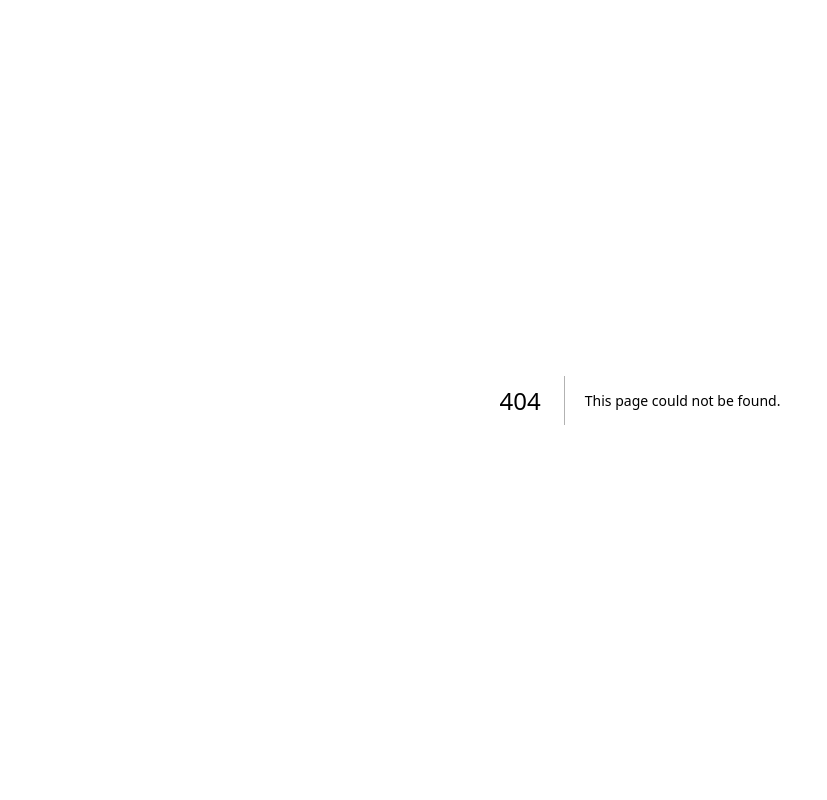
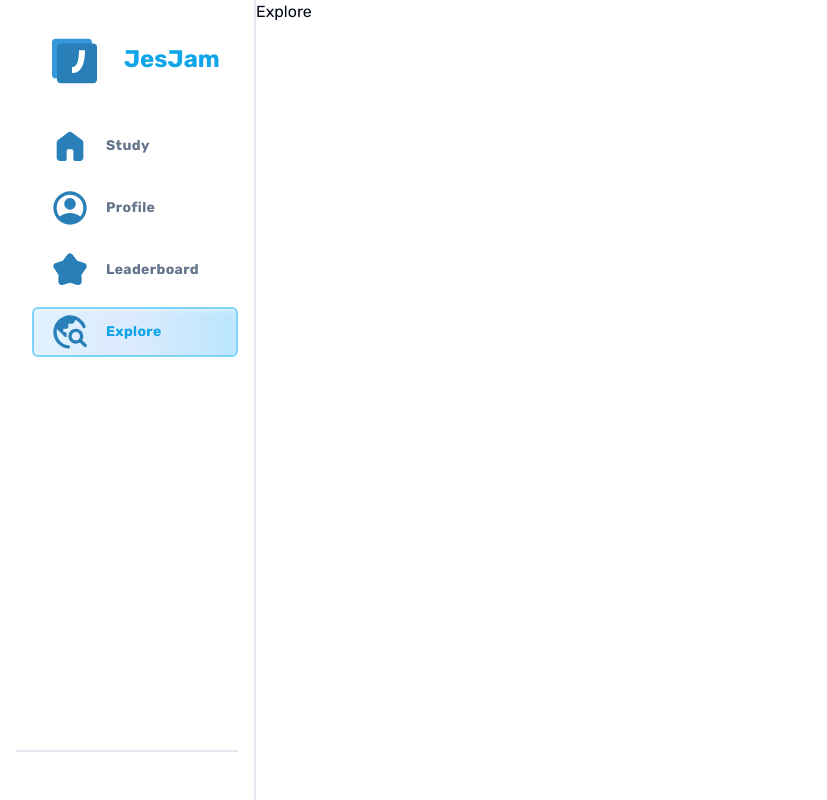
Before and after one commit to Jes-Jam/JesJam-WebApp, a Next.js app: page /explore in a window 1280 px wide. Before the commit this address had no page. Shown: the whole page, without its empty margins (0-827 px from the left). Built offline with nearby package versions, Linux system fonts and the light colour scheme; no server answers.

Commit message:
ui: added the overall layout of other pages.

```diff
--- /dev/null
+++ b/app/explore/layout.tsx
@@ -0,0 +1,20 @@
+import Sidebar from "@/components/sidebar";
+import { MobileHeader } from "@/components/mobile-header";
+
+type Props = {
+    children: React.ReactNode;
+}
+
+const ExploreLayout = ({ children }: Props) => {
+    return (
+        <div className="h-full flex">
+            <MobileHeader />
+            <Sidebar className="hidden lg:flex" />
+            <main className="flex-1 lg:pl-[256px] pt-[50px] lg:pt-0">
+                {children}
+            </main>
+        </div>
+    )
+}
+
+export default ExploreLayout
--- /dev/null
+++ b/app/explore/page.tsx
@@ -0,0 +1,11 @@
+
+
+const ExplorePage = async () => {
+    return (
+        <div>
+            <h1>Explore</h1>
+        </div>
+    )
+}
+
+export default ExplorePage
--- /dev/null
+++ b/app/leaderboard/layout.tsx
@@ -0,0 +1,20 @@
+import Sidebar from "@/components/sidebar";
+import { MobileHeader } from "@/components/mobile-header";
+
+type Props = {
+    children: React.ReactNode;
+}
+
+const LeaderboardLayout = ({ children }: Props) => {
+    return (
+        <div className="h-full flex">
+            <MobileHeader />
+            <Sidebar className="hidden lg:flex" />
+            <main className="flex-1 lg:pl-[256px] pt-[50px] lg:pt-0">
+                {children}
+            </main>
+        </div>
+    )
+}
+
+export default LeaderboardLayout
--- /dev/null
+++ b/app/leaderboard/page.tsx
@@ -0,0 +1,11 @@
+
+
+const LeaderboardPage = async () => {
+    return (
+        <div>
+            <h1>Leaderboard</h1>
+        </div>
+    )
+}
+
+export default LeaderboardPage
--- /dev/null
+++ b/app/profile/layout.tsx
@@ -0,0 +1,20 @@
+import Sidebar from "@/components/sidebar";
+import { MobileHeader } from "@/components/mobile-header";
+
+type Props = {
+    children: React.ReactNode;
+}
+
+const ProfileLayout = ({ children }: Props) => {
+    return (
+        <div className="h-full flex">
+            <MobileHeader />
+            <Sidebar className="hidden lg:flex" />
+            <main className="flex-1 lg:pl-[256px] pt-[50px] lg:pt-0">
+                {children}
+            </main>
+        </div>
+    )
+}
+
+export default ProfileLayout
--- /dev/null
+++ b/app/profile/page.tsx
@@ -0,0 +1,11 @@
+
+
+const ProfilePage = async () => {
+    return (
+        <div>
+            <h1>Profile</h1>
+        </div>
+    )
+}
+
+export default ProfilePage
```
